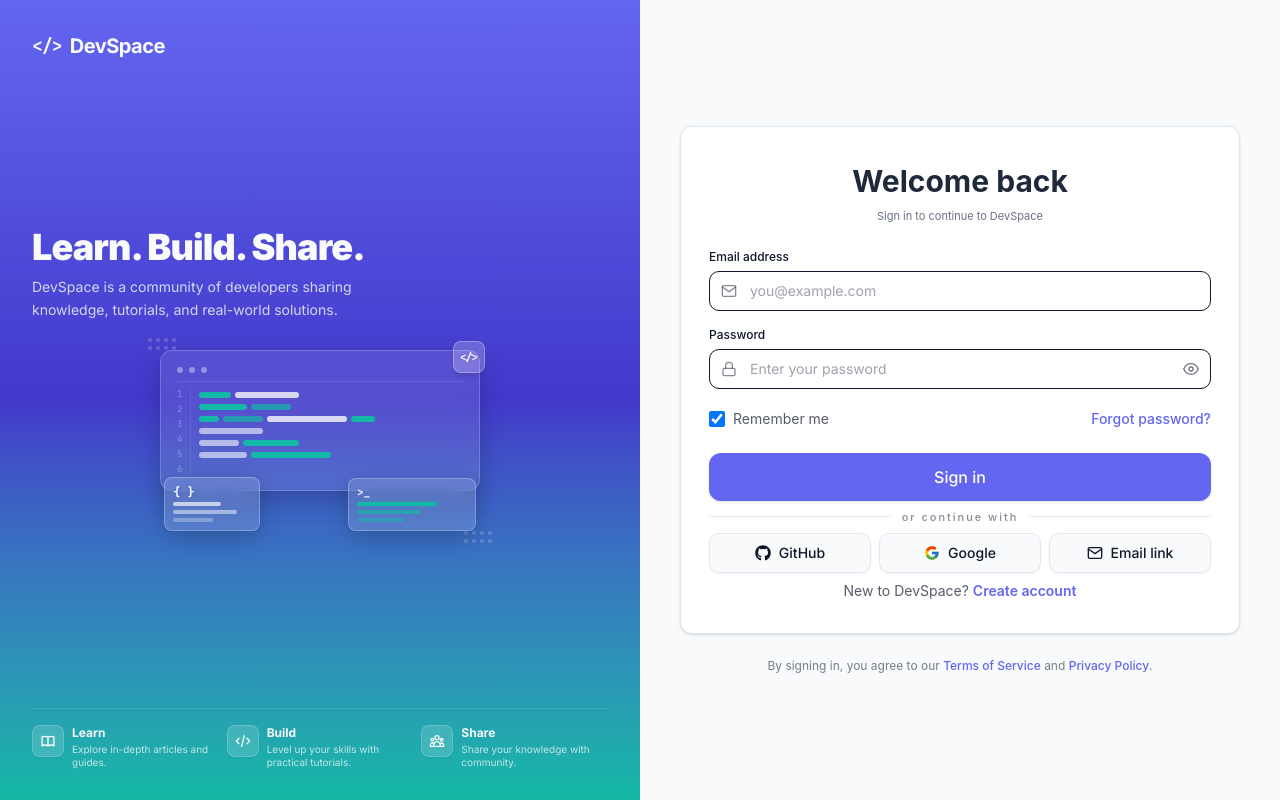
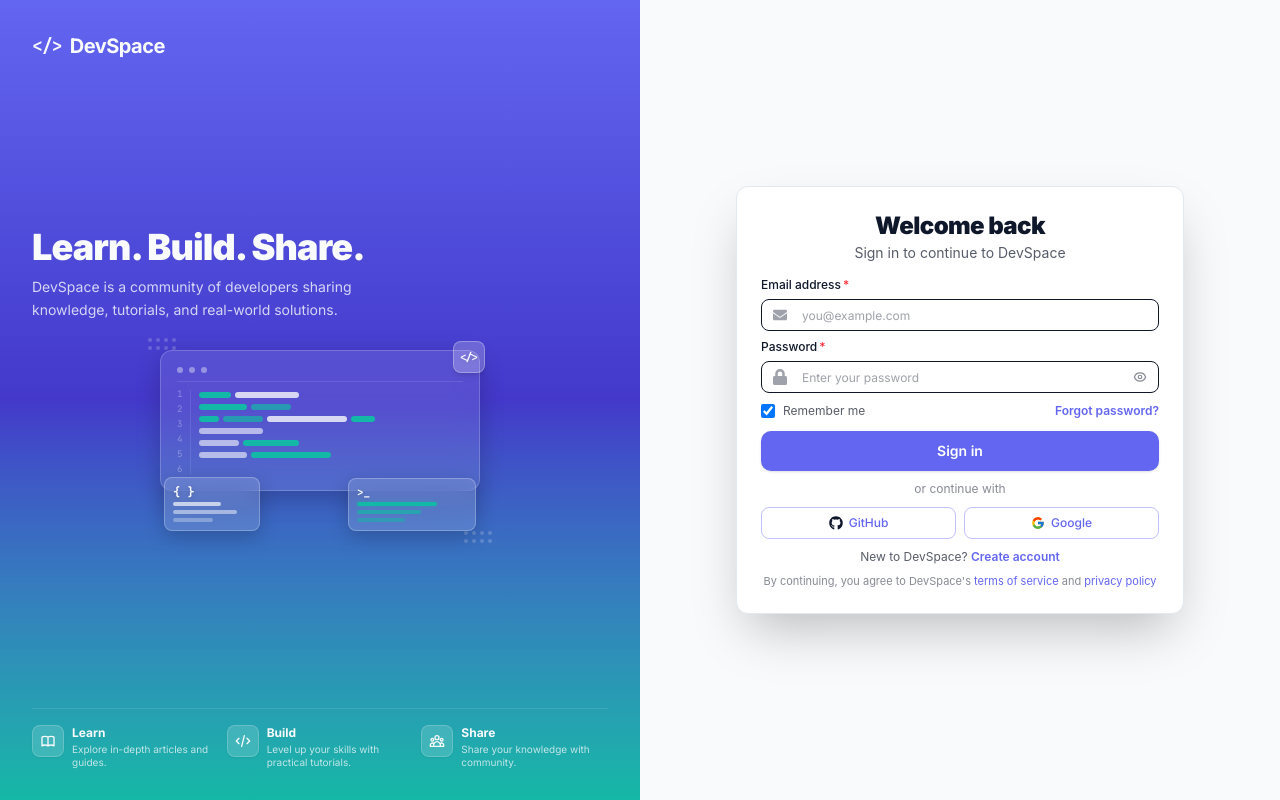
Before and after one commit to omotoye-the-dev/devspaces-frontend, a React (Vite) app: page /auth/sign-in in a window 1280 px wide. Built offline with nearby package versions, Linux system fonts and the light colour scheme.

Commit message:
feat/sign-in-page update

```diff
--- a/src/pages/auth/SignInPage.tsx
+++ b/src/pages/auth/SignInPage.tsx
@@ -1,131 +1,167 @@
-import { useState, type JSX, type FormEvent } from "react";
-import { Link } from "react-router-dom";
-import { FaGithub} from "react-icons/fa";
+import { Link, useNavigate } from "react-router-dom";
+import { useForm } from "react-hook-form";
+import { zodResolver } from "@hookform/resolvers/zod";
+import { z } from "zod";
+import { FaEnvelope, FaLock, FaGithub } from "react-icons/fa";
 import { FcGoogle } from "react-icons/fc";
-import { FiEye, FiEyeOff, FiLock, FiMail } from "react-icons/fi";
-import { Button, Input } from "@/components/ui";
 
-export default function SignInPage(): JSX.Element {
-  const [showPassword, setShowPassword] = useState(false);
-  const [rememberMe, setRememberMe] = useState(true);
+import { FormInput, Button } from "@/components/ui";
+import { toast } from "@/hooks/useToast";
 
-  const handleSubmit = (event: FormEvent<HTMLFormElement>): void => {
-    event.preventDefault();
+const signInSchema = z.object({
+  email: z
+    .string()
+    .regex(/^[^\s]/, "Email cannot start with a space")
+    .email("Please enter a valid email address"),
+  password: z
+    .string()
+    .regex(/^[^\s]/, "Password cannot start with a space")
+    .min(1, "Password is required"),
+  rememberMe: z.boolean().optional(),
+});
+
+type SignInFormData = z.infer<typeof signInSchema>;
+
+export default function SignInPage() {
+  const navigate = useNavigate();
+
+  const {
+    register,
+    handleSubmit,
+    formState: { errors, isSubmitting },
+    reset,
+  } = useForm<SignInFormData>({
+    resolver: zodResolver(signInSchema),
+    defaultValues: {
+      email: "",
+      password: "",
+      rememberMe: true,
+    },
+    mode: "onBlur",
+  });
+
+  const onSubmit = async () => {
+    try {
+      // Simulated API response delay
+      await new Promise((resolve) => setTimeout(resolve, 800));
+      toast.success("Welcome back to DevSpace!");
+      reset();
+      navigate("/playground");
+    } catch {
+      toast.error("Failed to sign in. Please try again.");
+    }
   };
 
   return (
-    <div className="w-150 min-h-screen flex items-center justify-center px-4">
-      <div className="w-full sm:max-w-">
-        {/* Login Card */}
-        <div className=" bg-white border border-slate-200 rounded-lg shadow-sm px-7 py-8">
+    <div className="shadow-xl sm:shadow-2xl rounded-lg flex flex-col gap-2.5 p-4 sm:p-6 items-center w-full max-w-md bg-white border border-border my-auto">
+      {/* Mobile Brand Logo */}
+      <div className="lg:hidden flex items-center justify-center gap-1.5 pb-0.5">
+        <span className="font-mono font-bold text-primary text-base leading-none">&lt;/&gt;</span>
+        <span className="font-bold text-lg text-text tracking-tight">DevSpace</span>
+      </div>
+
       {/* Header */}
-          <div className="text-center mb-6">
-            <h1 className="text-[30px] font-bold text-gray-800">
+      <div className="text-center space-y-0.5 w-full">
+        <h1 className="text-text font-black leading-tight font-inter text-xl sm:text-2xl tracking-tight">
           Welcome back
         </h1>
-
-            <p className="mt-1 text-[11px] text-gray-500">
-              Sign in to continue to DevSpace
-            </p>
+        <p className="text-text/70 text-xs sm:text-sm">Sign in to continue to DevSpace</p>
       </div>
 
-          <form onSubmit={handleSubmit} className="space-y-4">
-            <Input
+      {/* Sign-In Form */}
+      <form onSubmit={handleSubmit(onSubmit)} className="flex flex-col w-full gap-2 pt-1">
+        <FormInput
           label="Email address"
-              name="email"
           type="email"
+          inputSize="sm"
+          leftIcon={<FaEnvelope className="text-text/40" />}
           placeholder="you@example.com"
-              autoComplete="email"
-              leftIcon={<FiMail />}
-              inputSize="md"
+          {...register("email")}
+          errorMessage={errors.email?.message}
+          required
         />
 
-            <Input
+        <FormInput
           label="Password"
-              name="password"
-              type={showPassword ? "text" : "password"}
+          type="password"
+          inputSize="sm"
+          leftIcon={<FaLock className="text-text/40" />}
           placeholder="Enter your password"
-              autoComplete="current-password"
-              leftIcon={<FiLock />}
-              rightIcon={
-                <button
-                  type="button"
-                  onClick={() => setShowPassword((previous) => !previous)}
-                  className="flex h-7 w-7 items-center justify-center rounded-sm text-text/60 transition hover:text-text"
-                  aria-label={showPassword ? "Hide password" : "Show password"}
-                >
-                  {showPassword ? <FiEyeOff className="h-4 w-4" /> : <FiEye className="h-4 w-4" />}
-                </button>
-              }
-              inputSize="md"
+          {...register("password")}
+          errorMessage={errors.password?.message}
+          required
         />
 
-            <div className="flex items-center justify-between gap-3 pt-1">
-              <label className="flex cursor-pointer items-center gap-2 text-sm text-text/70">
+        <div className="flex items-center justify-between gap-3 pt-0.5 w-full">
+          <label className="flex cursor-pointer items-center gap-2 text-xs text-text/70">
             <input
               type="checkbox"
-                  checked={rememberMe}
-                  onChange={(event) => setRememberMe(event.target.checked)}
-                  className="h-4 w-4 rounded border-border text-primary focus:ring-primary"
+              {...register("rememberMe")}
+              className="h-3.5 w-3.5 rounded border-border text-primary focus:ring-primary"
             />
             <span>Remember me</span>
           </label>
 
-              <Link to="/auth/forgot-password" className="text-sm font-medium text-primary hover:text-primary-dark">
+          <Link
+            to="/auth/forgot-password"
+            className="text-xs font-semibold text-primary hover:underline transition-colors"
+          >
             Forgot password?
           </Link>
         </div>
 
-            <Button type="submit" variant="primary" size="lg" fullWidth className="mt-2 mb-2">
+        <Button
+          type="submit"
+          variant="primary"
+          fullWidth
+          isLoading={isSubmitting}
+          size="md"
+          className="mt-1 font-semibold"
+        >
           Sign in
         </Button>
       </form>
 
-          <div className="relative mb-2">
-            <div className="absolute inset-0 flex items-center">
-              <div className="w-full border-t border-border" />
-            </div>
-            <div className="relative flex justify-center">
-              <span className="bg-white/90 px-3 text-[11px] font-medium tracking-[0.18em] text-text/50">
-                or continue with
-              </span>
-            </div>
-          </div>
+      {/* Divider */}
+      <span className="text-text/50 text-xs">or continue with</span>
 
-          <div className="grid gap-2 sm:grid-cols-3 mb-2">
-            <Button type="button" variant="secondary" fullWidth leftIcon={<FaGithub className="h-4 w-4" />}>
+      {/* Social Logins */}
+      <div className="flex gap-2 justify-center items-center w-full">
+        <Button
+          variant="outline"
+          size="sm"
+          fullWidth
+          leftIcon={<FaGithub className="w-3.5 h-3.5 text-text" />}
+        >
           GitHub
         </Button>
-
-            <Button type="button" variant="secondary" fullWidth leftIcon={<FcGoogle className="h-4 w-4" />}>
+        <Button
+          variant="outline"
+          size="sm"
+          fullWidth
+          leftIcon={<FcGoogle className="w-3.5 h-3.5" />}
+        >
           Google
-            </Button>
-
-            <Button type="button" variant="secondary" fullWidth leftIcon={<FiMail className="h-4 w-4" />}>
-              Email link
         </Button>
       </div>
 
-          <div className="text-center text-sm text-text/70">
+      {/* Footer Navigation */}
+      <div className="text-center text-xs text-text/70">
         New to DevSpace?{" "}
-            <Link to="/auth/sign-up" className="font-semibold text-primary hover:text-primary-dark">
+        <Link
+          to="/auth/sign-up"
+          className="text-primary font-semibold hover:underline transition-colors"
+        >
           Create account
         </Link>
       </div>
-        </div>
 
-        <p className="mt-6 text-center text-xs text-text/55">
-          By signing in, you agree to our{" "}
-          <Link to="/terms" className="font-medium text-primary hover:text-primary-dark">
-            Terms of Service
-          </Link>{" "}
-          and{" "}
-          <Link to="/privacy" className="font-medium text-primary hover:text-primary-dark">
-            Privacy Policy
-          </Link>
-          .
+      {/* Terms & Privacy */}
+      <p className="text-text/50 text-[11px] text-center leading-tight">
+        By continuing, you agree to DevSpace's{" "}
+        <span className="text-primary hover:underline cursor-pointer">terms of service</span> and{" "}
+        <span className="text-primary hover:underline cursor-pointer">privacy policy</span>
       </p>
-      </div>
     </div>
   );
 }
```
Lines whose indentation alone changed are shown as unchanged.
